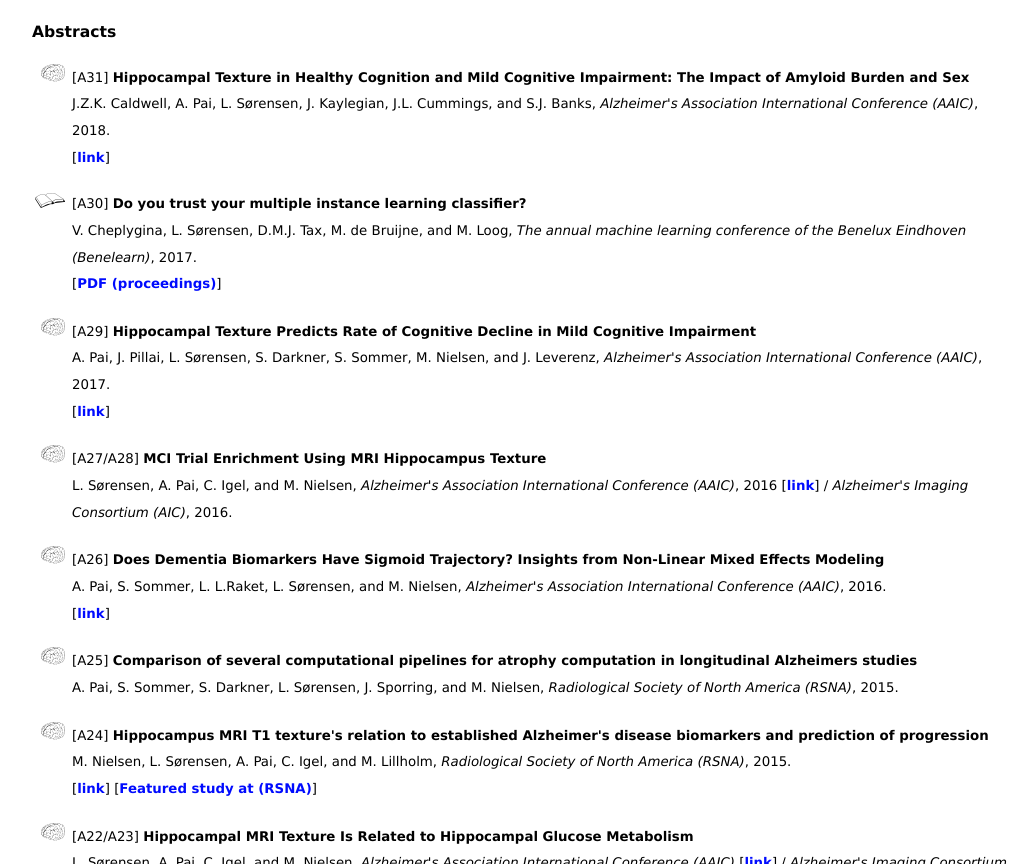
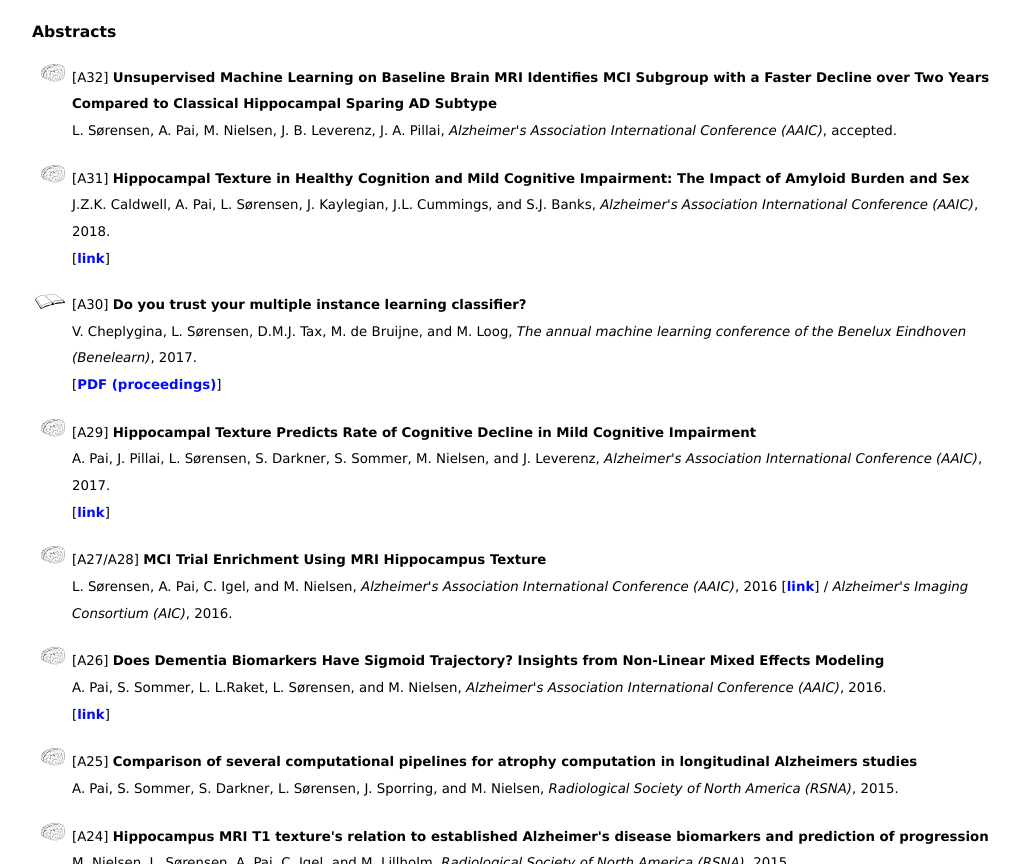
Before and after one commit to lauge-soerensen/lauge-soerensen.github.io, a plain HTML site: page index.html in a window 1280 px wide. Shown: the part 5468-6332 px from the top of the page, without its empty margins (118-1144 px from the left). Drawn offline with Linux system fonts and the light colour scheme.

Commit message:
added AAIC 2019 abstract

```diff
--- a/index.html
+++ b/index.html
@@ -281,6 +281,10 @@
 
 <h3>Abstracts</h3>
 <ul>
+  <li class="brain">[A32]
+	  <b>Unsupervised Machine Learning on Baseline Brain MRI Identifies MCI Subgroup with a Faster Decline over Two Years Compared to Classical Hippocampal Sparing AD Subtype</b><br>
+		L. S&oslash;rensen, A. Pai, M. Nielsen, J. B. Leverenz, J. A. Pillai, <i>Alzheimer's Association International Conference (AAIC)</i>, accepted.
+  </li>
 	<li class="brain">[A31]
 		<b>Hippocampal Texture in Healthy Cognition and Mild Cognitive Impairment: The Impact of Amyloid Burden and Sex</b><br>
 		J.Z.K. Caldwell, A. Pai, L. S&oslash;rensen, J. Kaylegian, J.L. Cummings, and S.J. Banks, <i>Alzheimer's Association International Conference (AAIC)</i>, 2018.<br>
```
